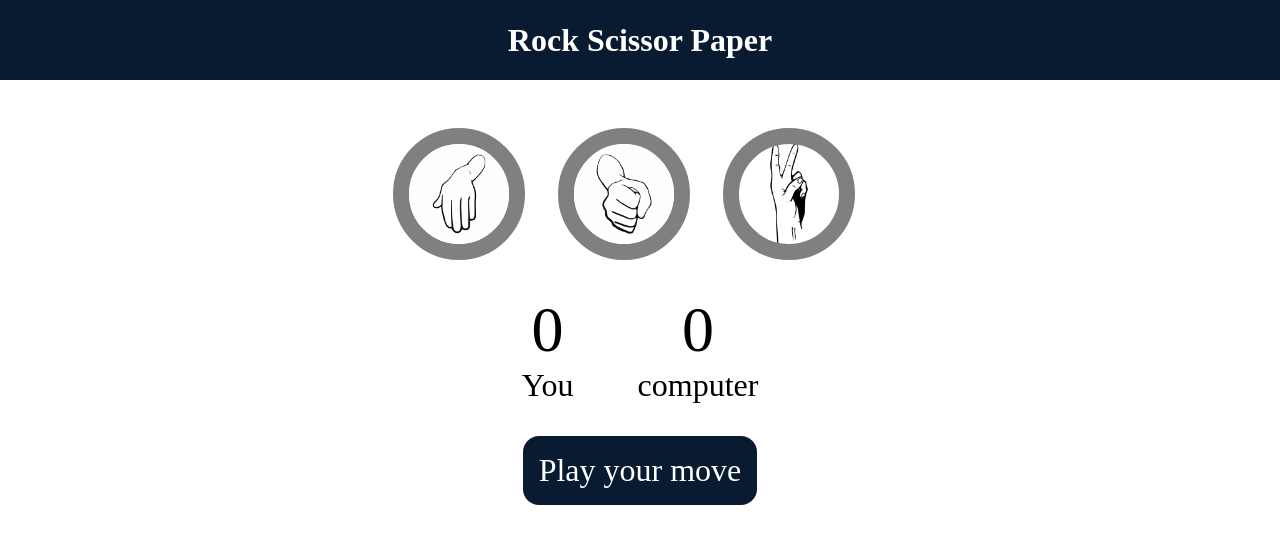
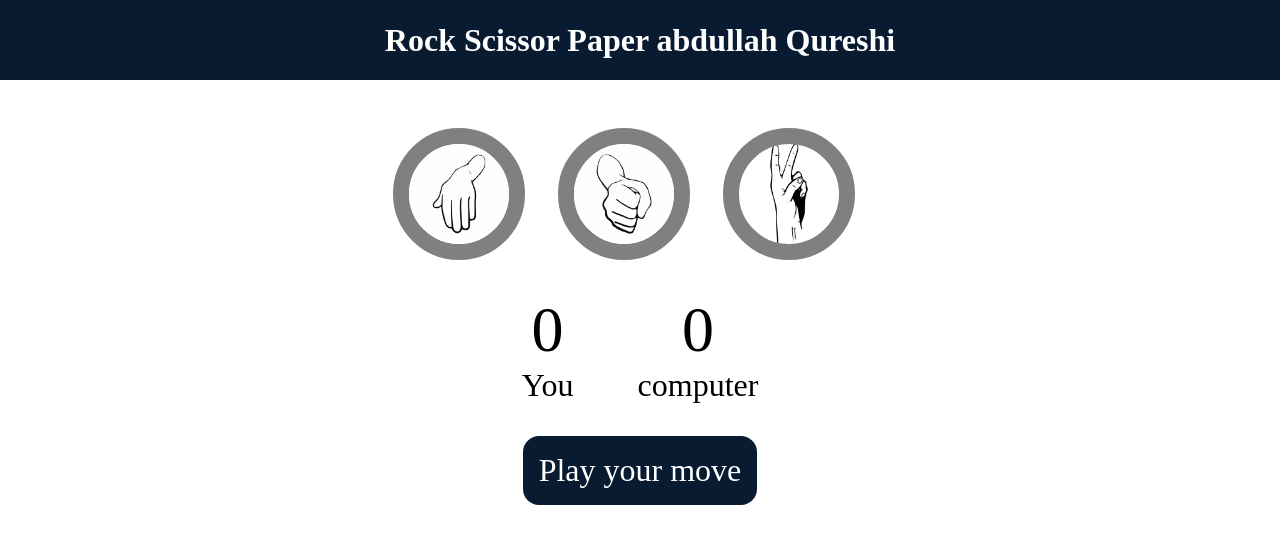
Before and after one commit to Abdullah-Qureshi7/campus, a plain HTML site: page index.html in a window 1280 px wide. Drawn offline with Linux system fonts and the light colour scheme.

Commit message:
update
i change title of this document

```diff
--- a/index.html
+++ b/index.html
@@ -9,7 +9,7 @@
 <body>
 
     <!-- game title -->
-    <h1>Rock Scissor Paper</h1>
+    <h1>Rock Scissor Paper  abdullah Qureshi</h1>
 
     <!-- images choice area -->
     <div class="choices">
```
